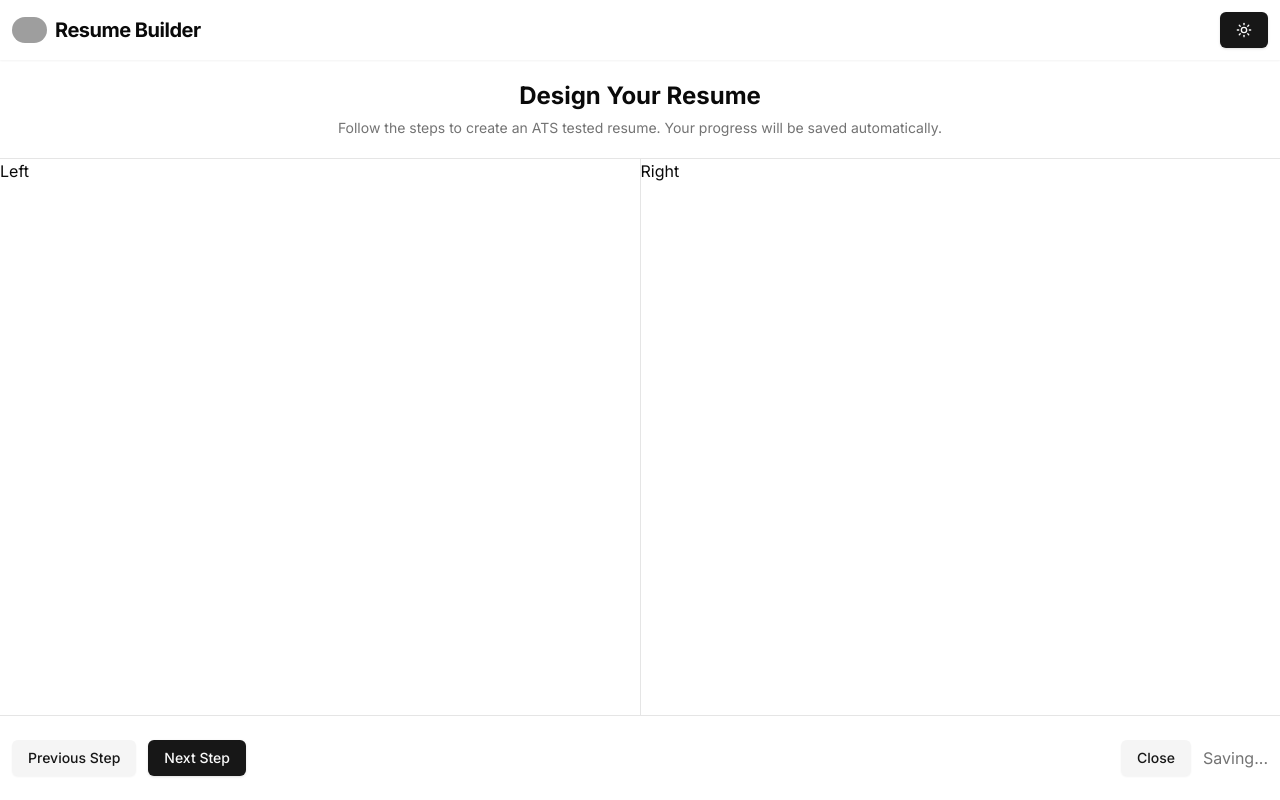
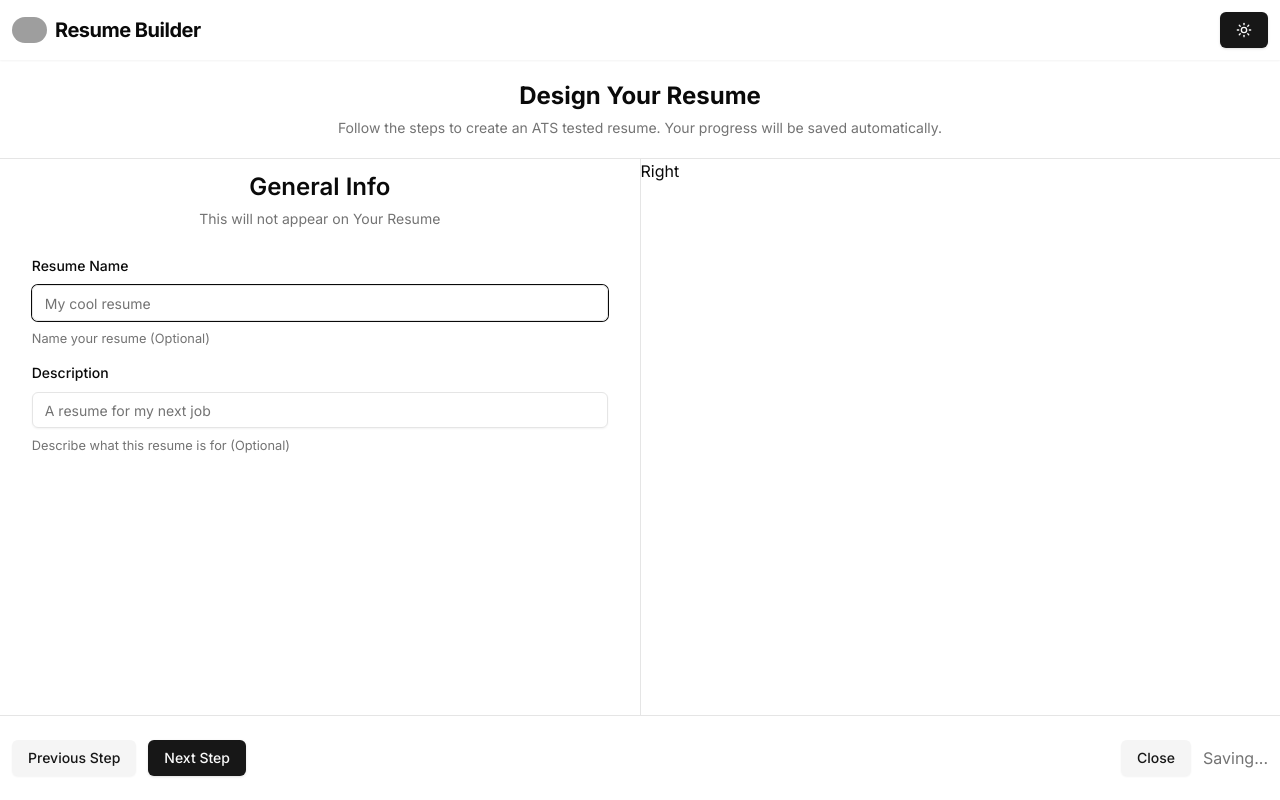
Before and after one commit to AbdullahSharif/resume-builder, a Next.js app: page /editor in a window 1280 px wide. Built offline with nearby package versions, Linux system fonts and the light colour scheme; grey boxes are pictures that could not be loaded.

Commit message:
completed the general info form

```diff
--- a/src/app/(main)/editor/ResumeEditor.tsx
+++ b/src/app/(main)/editor/ResumeEditor.tsx
@@ -1,5 +1,7 @@
+"use client";
 import { Button } from "@/components/ui/button";
 import Link from "next/link";
+import GeneralInfoForm from "./forms/GeneralInfoForm";
 
 export default function ResumeEditor() {
   return (
@@ -14,7 +16,9 @@
       {/* Doesn't matter what the zoom level is, the main editor portion will take up the full height of the screen */}
       <main className="relative grow">
         <div className="absolute bottom-0 top-0 flex w-full">
-          <div className="w-full md:w-1/2">Left</div>
+          <div className="w-full p-3 md:w-1/2">
+            <GeneralInfoForm />
+          </div>
           <div className="grow md:border-r" />
           <div className="hidden w-1/2 md:flex">Right</div>
         </div>
--- /dev/null
+++ b/src/app/(main)/editor/forms/GeneralInfoForm.tsx
@@ -0,0 +1,71 @@
+import { generalInfoSchema, GeneralInfoValues } from "@/lib/validators";
+import { useForm } from "react-hook-form";
+import { zodResolver } from "@hookform/resolvers/zod";
+import {
+  Form,
+  FormField,
+  FormLabel,
+  FormControl,
+  FormItem,
+  FormMessage,
+  FormDescription,
+} from "@/components/ui/form";
+
+import { Input } from "@/components/ui/input";
+
+export default function GeneralInfoForm() {
+  const form = useForm<GeneralInfoValues>({
+    resolver: zodResolver(generalInfoSchema),
+    defaultValues: {
+      title: "",
+      desciption: "",
+    },
+  });
+  return (
+    <div className="mx-auto max-w-xl space-y-6">
+      <div className="space-y-1.5 text-center">
+        <h2 className="text-2xl font-semibold">General Info</h2>
+        <p className="text-sm text-muted-foreground">
+          This will not appear on Your Resume
+        </p>
+      </div>
+      <Form {...form}>
+        <form className="space-y-3">
+          <FormField
+            control={form.control}
+            name="title"
+            render={({ field }) => (
+              <FormItem>
+                <FormLabel>Resume Name</FormLabel>
+                <FormControl>
+                  <Input {...field} placeholder="My cool resume" autoFocus />
+                </FormControl>
+                <FormDescription>Name your resume (Optional)</FormDescription>
+                {/* this will display the error message if any */}
+                <FormMessage />
+              </FormItem>
+            )}
+          />
+
+          <FormField
+            control={form.control}
+            name="desciption"
+            render={({ field }) => (
+              <FormItem>
+                <FormLabel>Description</FormLabel>
+                <FormControl>
+                  <Input {...field} placeholder="A resume for my next job" />
+                </FormControl>
+                <FormDescription>
+                  Describe what this resume is for (Optional)
+                </FormDescription>
+                {/* this will display the error message if any */}
+                <FormMessage />
+              </FormItem>
+            )}
+          />
+        </form>
+      </Form>
+    </div>
+  );
+}
--- /dev/null
+++ b/src/lib/validators.ts
@@ -0,0 +1,14 @@
+// defining the schemas for the forms. Defining it here so that we can use
+// them at the front-end and back-end as well.
+import { z } from "zod";
+
+export const optionalString = z.string().trim().optional().or(z.literal(""));
+export const generalInfoSchema = z.object({
+  // can be either undefined or empty string.
+  title: optionalString,
+  desciption: optionalString,
+});
+
+// now we create a type from the above schema.
+
+export type GeneralInfoValues = z.infer<typeof generalInfoSchema>;
```
